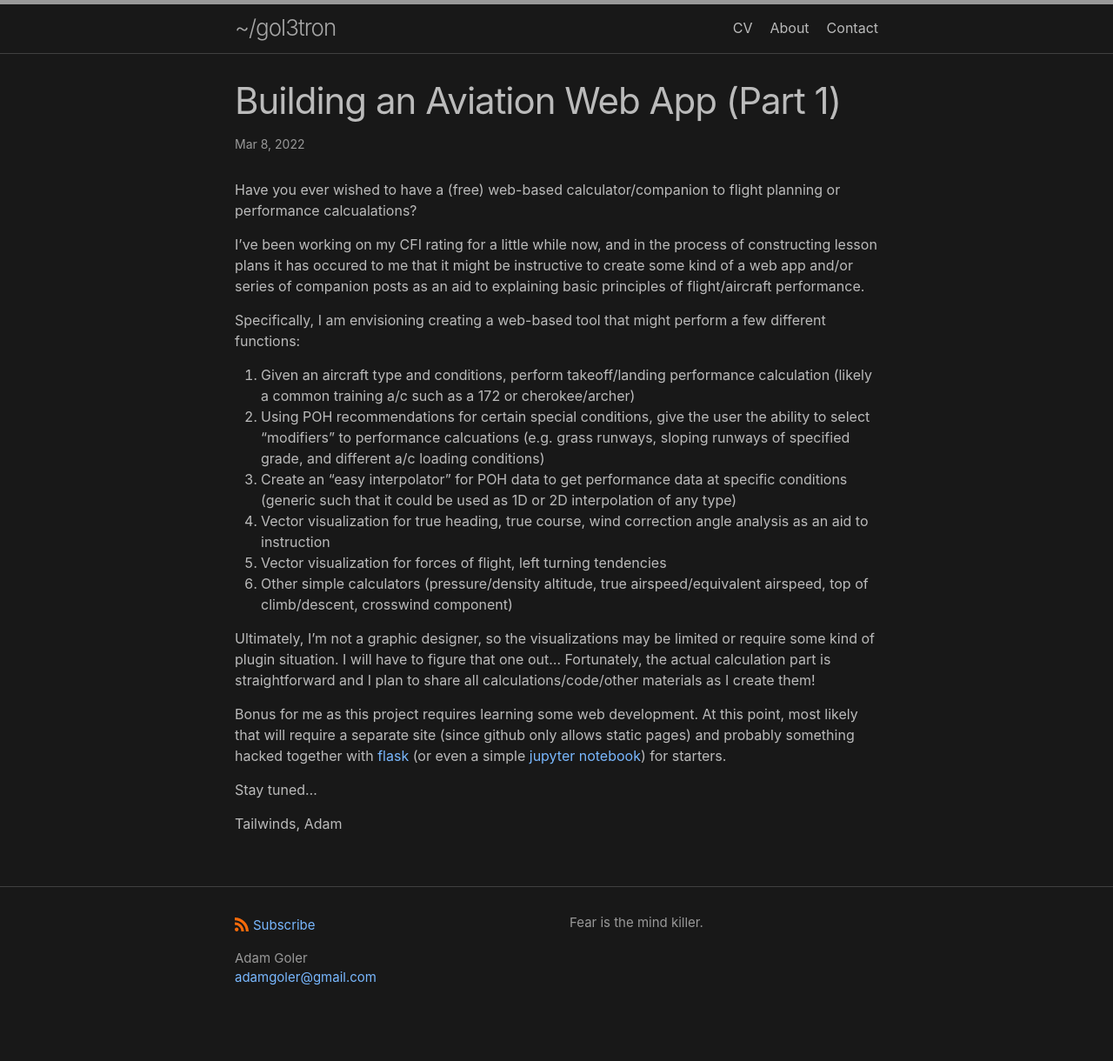
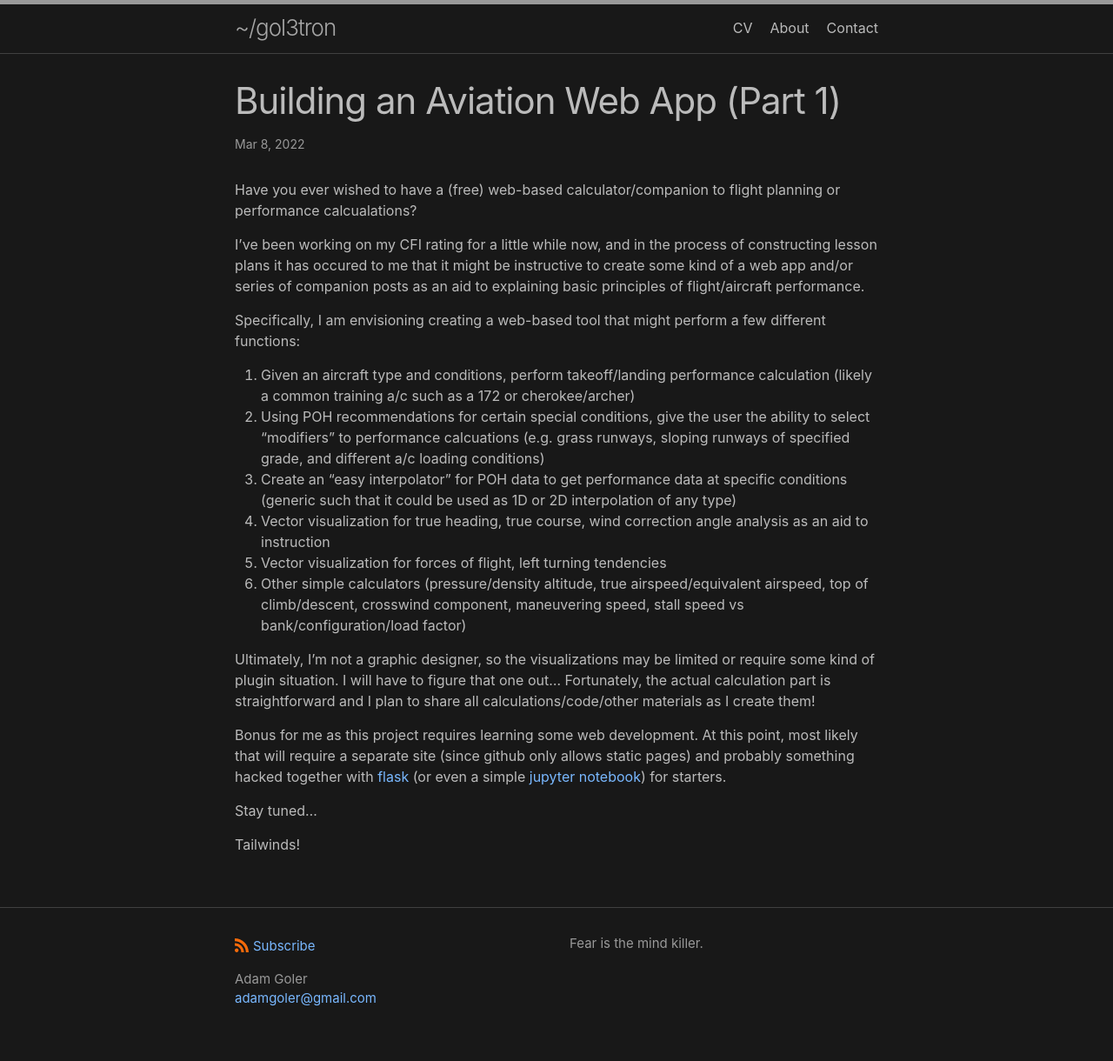
Before and after one commit to gol3tron/gol3tron.github.io, a Jekyll site: the page built from _posts/2022-03-08-Building-Av-Web-App-p1.md, in a window 1280 px wide. Shown: the whole page at 87% size. Built offline with Jekyll 4.4.1, drawn with Linux system fonts in a browser that asks for light colours; before the commit the page ends 1196 px from its top, so only the background shows below that.

Commit message:
Update 2022-03-08-Building-Av-Web-App-p1.md

```diff
--- a/_posts/2022-03-08-Building-Av-Web-App-p1.md
+++ b/_posts/2022-03-08-Building-Av-Web-App-p1.md
@@ -15,7 +15,7 @@ Specifically, I am envisioning creating a web-based tool that might perform a fe
 3. Create an "easy interpolator" for POH data to get performance data at specific conditions (generic such that it could be used as 1D or 2D interpolation of any type)
 4. Vector visualization for true heading, true course, wind correction angle analysis as an aid to instruction
 5. Vector visualization for forces of flight, left turning tendencies
-6. Other simple calculators (pressure/density altitude, true airspeed/equivalent airspeed, top of climb/descent, crosswind component)
+6. Other simple calculators (pressure/density altitude, true airspeed/equivalent airspeed, top of climb/descent, crosswind component, maneuvering speed, stall speed vs bank/configuration/load factor)
 
 Ultimately, I'm not a graphic designer, so the visualizations may be limited or require some kind of plugin situation. I will have to figure that one out... Fortunately, the actual calculation part is straightforward and I plan to share all calculations/code/other materials as I create them!
 
@@ -23,5 +23,4 @@ Bonus for me as this project requires learning some web development. At this poi
 
 Stay tuned...
 
-Tailwinds,
-Adam
+Tailwinds!
```
